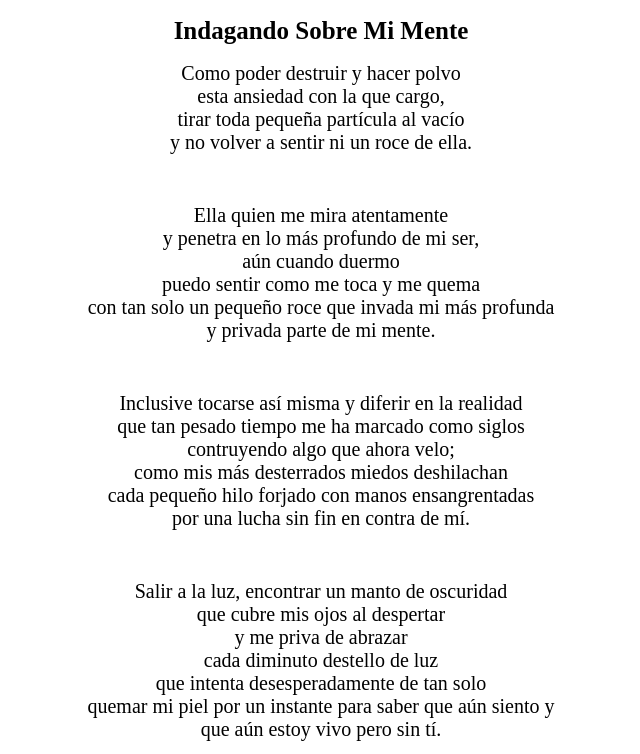
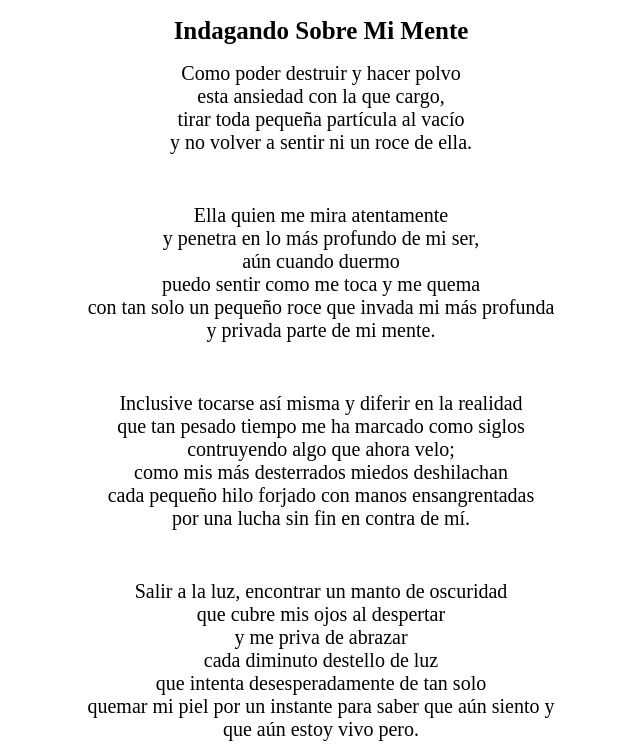
Before and after one commit to DerianCampos/Phrases, a plain HTML site: page site/index.html in a window 1280 px wide. Shown: the top 754 px of the page, without its empty margins (319-959 px from the left). Drawn offline with Linux system fonts and the light colour scheme; grey boxes are pictures that could not be loaded.

Commit message:
It doesn't work.

```diff
--- a/site/index.html
+++ b/site/index.html
@@ -60,7 +60,7 @@
 <div>cada diminuto destello de luz </div>
 <div>que intenta desesperadamente de tan solo </div>
 <div>quemar mi piel por un instante para saber que aún siento y </div>
-<div>que aún estoy vivo pero sin tí.</div></p>
+<div>que aún estoy vivo pero.</div></p>
 
 <img src="https://images.pexels.com/photos/207353/pexels-photo-207353.jpeg?auto=compress&cs=tinysrgb&h=750&w=1260" width="500" height="400" alt="Fire Picture">
 </body>
```
